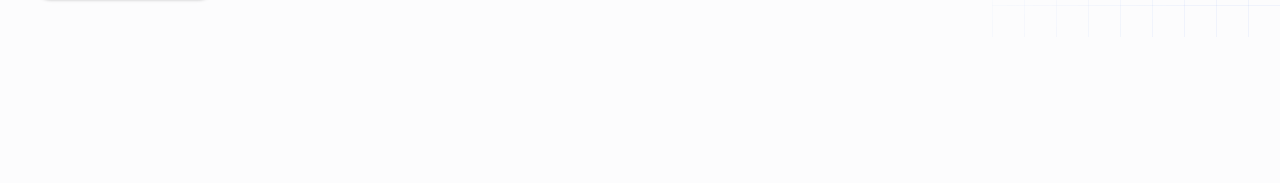
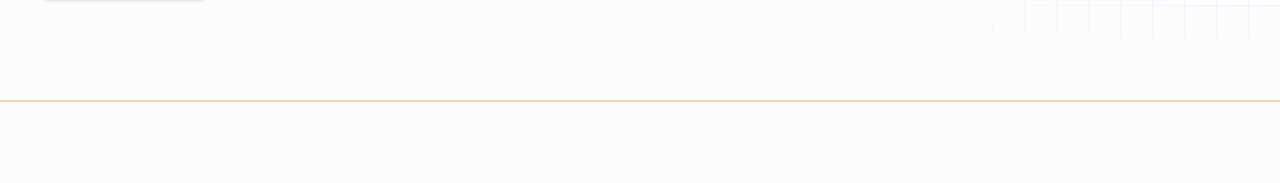
Before and after one commit to Hamidrza0008/DETTROIN-INT-HamidRza-Website, a Next.js app: page / in a window 1280 px wide. Shown: the part 731-914 px from the top of the page. Built offline with nearby package versions, Linux system fonts and the light colour scheme; a web font is replaced by a local one.

Commit message:
String like Saprater between different sections Impelemented

```diff
--- a/app/page.js
+++ b/app/page.js
@@ -7,18 +7,26 @@
 import AdmissionProcess from "@/components/AdmissionProcess";
 import Contact from "@/components/Contact";
 import AmbientBackground from "@/components/AmbientBackground";
+import StringDivider from "@/components/StringDivider";
 
 export default function Home() {
   return (
     <div className="relative">
       <AmbientBackground />
       <Hero />
+      <StringDivider />
       <About />
+      <StringDivider />
       <WhyChooseUs />
+      <StringDivider />
       <Academics />
+      <StringDivider />
       <Gallery />
+      <StringDivider />
       <Testimonials />
+      <StringDivider />
       <AdmissionProcess />
+      <StringDivider />
       <Contact />
     </div>
   );
--- /dev/null
+++ b/components/StringDivider.jsx
@@ -0,0 +1,64 @@
+"use client";
+
+import { useEffect, useRef, useState } from "react";
+import { motion, useMotionValue, useSpring, useTransform } from "framer-motion";
+
+const HEIGHT = 64;
+const MID = HEIGHT / 2;
+
+export default function StringDivider() {
+  const containerRef = useRef(null);
+  const [width, setWidth] = useState(0);
+  const mouseX = useMotionValue(0);
+  const pluck = useMotionValue(0);
+  const springPluck = useSpring(pluck, { stiffness: 220, damping: 7, mass: 0.7 });
+
+  useEffect(() => {
+    const el = containerRef.current;
+    if (!el) return;
+    const update = () => setWidth(el.offsetWidth);
+    update();
+    const observer = new ResizeObserver(update);
+    observer.observe(el);
+    return () => observer.disconnect();
+  }, []);
+
+  useEffect(() => {
+    mouseX.set(width / 2);
+  }, [width, mouseX]);
+
+  const d = useTransform([mouseX, springPluck], ([mx, py]) => {
+    return `M0,${MID} Q${mx},${MID + py} ${width},${MID}`;
+  });
+
+  const handleMouseMove = (e) => {
+    const rect = containerRef.current.getBoundingClientRect();
+    mouseX.set(e.clientX - rect.left);
+    pluck.set((e.clientY - rect.top - MID) * 1.6);
+  };
+
+  const handleMouseLeave = () => {
+    pluck.set(0);
+  };
+
+  return (
+    <div
+      ref={containerRef}
+      onMouseMove={handleMouseMove}
+      onMouseLeave={handleMouseLeave}
+      className="relative w-full"
+      style={{ height: HEIGHT }}
+    >
+      <svg className="absolute inset-0 h-full w-full overflow-visible" preserveAspectRatio="none">
+        <motion.path
+          d={d}
+          fill="none"
+          className="stroke-accent/70"
+          strokeWidth="1"
+          strokeLinecap="round"
+          vectorEffect="non-scaling-stroke"
+        />
+      </svg>
+    </div>
+  );
+}
```
